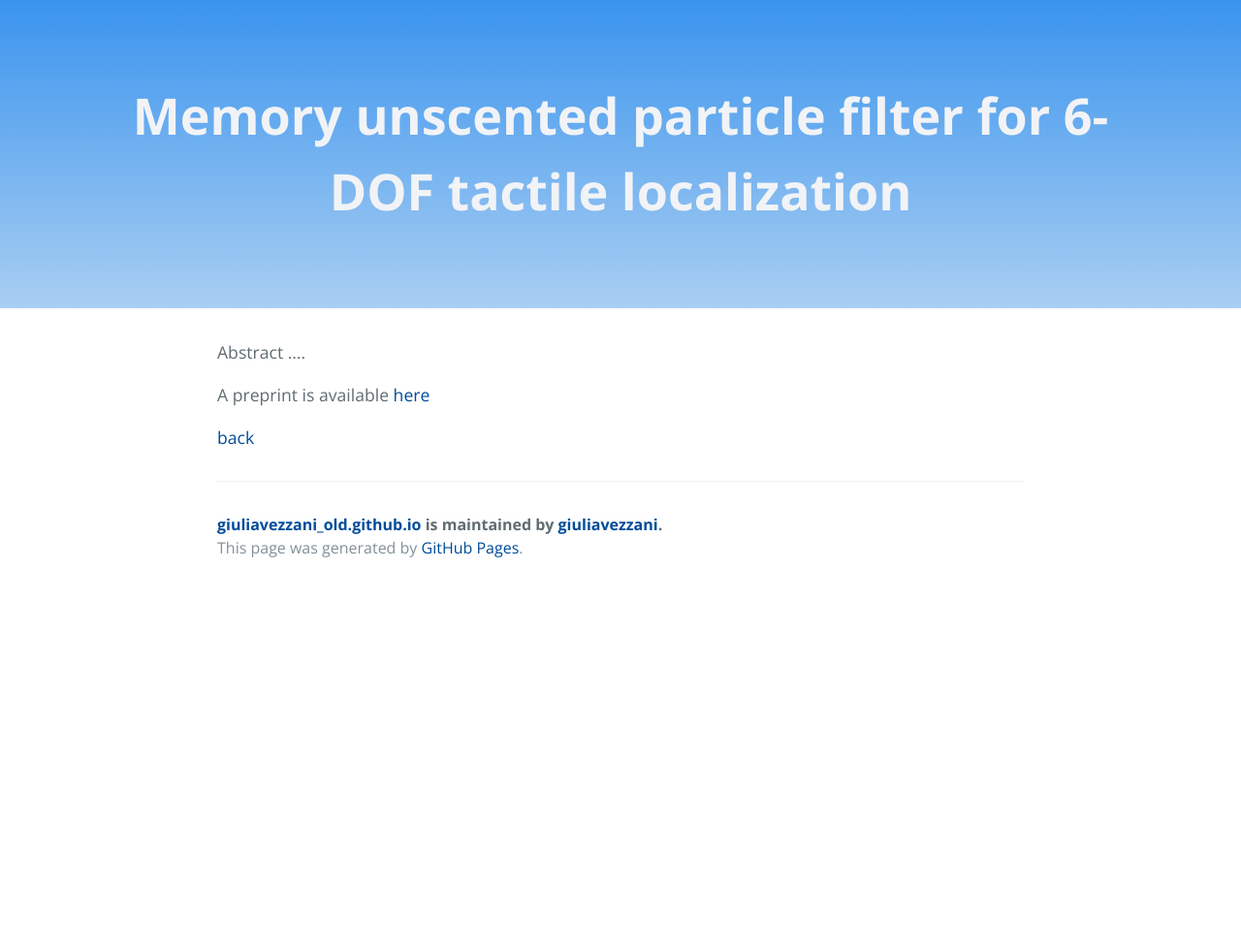
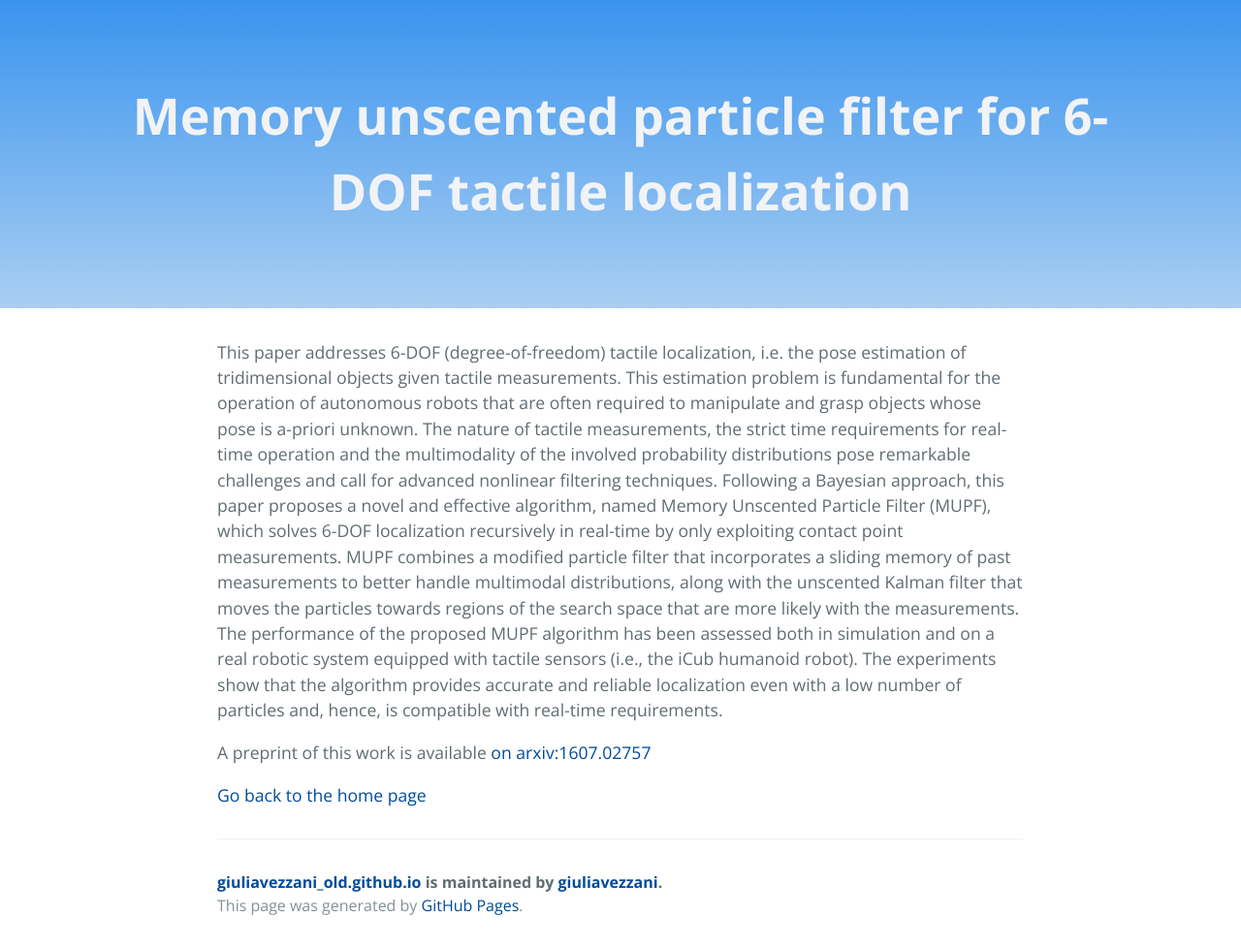
Before and after one commit to giuliavezzani/giuliavezzani_old.github.io, a Jekyll site: the page built from mupf.md, in a window 1280 px wide. Shown: the whole page at 97% size. Built offline with Jekyll 4.4.1, drawn with Linux system fonts in a browser that asks for light colours; before the commit the page ends 900 px from its top, so only the background shows below that.

Commit message:
Update mupf.md

```diff
--- a/mupf.md
+++ b/mupf.md
@@ -5,8 +5,18 @@ title: Memory unscented particle filter for 6-DOF tactile localization
 
 
 
-Abstract ....
+This paper addresses 6-DOF (degree-of-freedom) tactile localization, i.e. the pose estimation of tridimensional
+objects given tactile measurements. This estimation problem is fundamental for the operation of autonomous robots that are
+often required to manipulate and grasp objects whose pose is a-priori unknown. The nature of tactile measurements, the strict
+time requirements for real-time operation and the multimodality of the involved probability distributions pose remarkable
+challenges and call for advanced nonlinear filtering techniques. Following a Bayesian approach, this paper proposes a novel
+and effective algorithm, named Memory Unscented Particle Filter (MUPF), which solves 6-DOF localization recursively in real-time
+by only exploiting contact point measurements. MUPF combines a modified particle filter that incorporates a sliding memory of
+past measurements to better handle multimodal distributions, along with the unscented Kalman filter that moves the particles
+towards regions of the search space that are more likely with the measurements. The performance of the proposed MUPF
+algorithm has been assessed both in simulation and on a real robotic system equipped with tactile sensors (i.e., the iCub
+humanoid robot). The experiments show that the algorithm provides accurate and reliable localization even with a low number of particles and, hence, is compatible with real-time requirements.
 
-A preprint is available [here](https://arxiv.org/pdf/1607.02757.pdf)
+A preprint of this work is available [on arxiv:1607.02757](https://arxiv.org/pdf/1607.02757.pdf)
 
-[back](./)
+[Go back to the home page](./)
```
